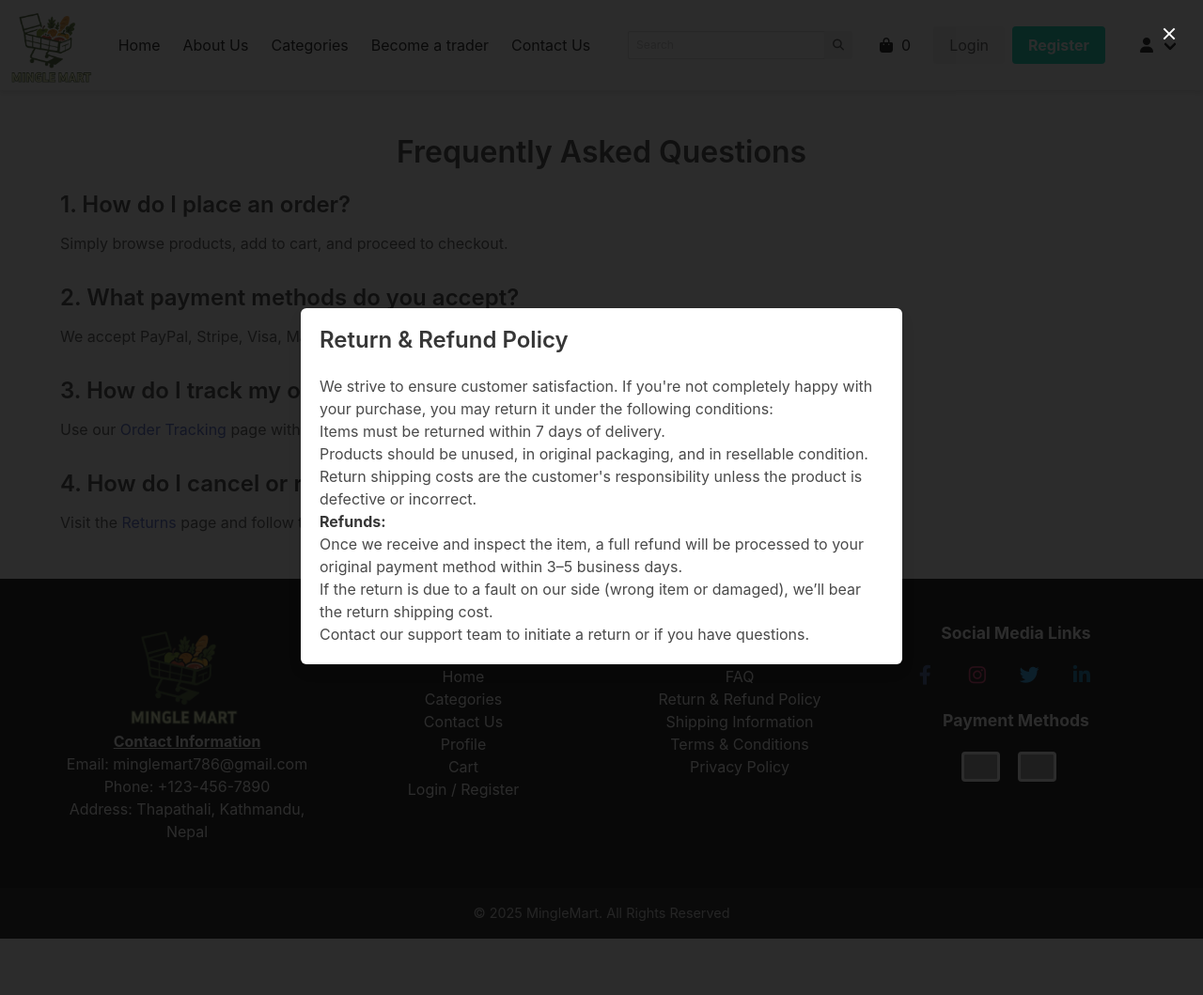
After one commit to mdmohid/MingleMart_Project, a PHP site: the page made by includes/help&support/faq.php in a window 1280 px wide, after a click on "Return & Refund Policy". The commit adds this page. Shown: the whole page at 94% size. Run offline with PHP 8.4, Linux system fonts and the light colour scheme; grey boxes are pictures that could not be loaded.

Commit message:
foooter updatedd

```diff
--- a/includes/footer.php
+++ b/includes/footer.php
@@ -78,32 +78,72 @@
       </div>
 
       <!-- Help -->
+      <!-- <div class="column">
+        <h3 class="title">Help & Support</h3>
+        <ul>
+          <li><a href="../help&support/faq.php">FAQ</a></li>
+          <li><a href="../help&support/returns.php">Return & Refund Policy</a></li>
+          <li><a href="../help&support/shipping.php">Shipping Information</a></li>
+          <li><a href="../help&support/terms.php">Terms & Conditions</a></li>
+          <li><a href="../help&support/privacy.php">Privacy Policy</a></li>
+        </ul>
+      </div> -->
+
+      <!-- Help -->
       <div class="column">
         <h3 class="title">Help & Support</h3>
         <ul>
-          <li><a href="#">FAQ</a></li>
-          <li><a href="#">Return & Refund Policy</a></li>
-          <li><a href="#">Shipping Information</a></li>
-          <li><a href="#">Terms & Conditions</a></li>
-          <li><a href="#">Privacy Policy</a></li>
+          <li><a onclick="openModal('faqModal')">FAQ</a></li>
+          <li><a onclick="openModal('returnModal')">Return & Refund Policy</a></li>
+          <li><a onclick="openModal('shippingModal')">Shipping Information</a></li>
+          <li><a onclick="openModal('termsModal')">Terms & Conditions</a></li>
+          <li><a onclick="openModal('privacyModal')">Privacy Policy</a></li>
         </ul>
       </div>
 
+
+
+
       <!-- Social & Payment -->
       <div class="column">
-        <h3 class="title">Social Media Links</h3>
+        <!-- <h3 class="title">Social Media Links</h3>
         <div class="social-icons">
           <a href="#" style="color: #3b5998;"><i class="fab fa-facebook-f icon"></i></a>
           <a href="#" style="color: #E1306C;"><i class="fab fa-instagram icon"></i></a>
           <a href="#" style="color:#1DA1F2;"><i class="fab fa-twitter icon"></i></a>
           <a href="#" style="color: #0077b5;"><i class="fab fa-linkedin-in icon"></i></a>
+        </div> -->
+
+        <h3 class="title">Social Media Links</h3>
+        <div class="social-icons">
+          <a onclick="openModal('modal-facebook')" style="color: #3b5998;"><i class="fab fa-facebook-f icon"></i></a>
+          <a onclick="openModal('modal-instagram')" style="color: #E1306C;"><i class="fab fa-instagram icon"></i></a>
+          <a onclick="openModal('modal-twitter')" style="color:#1DA1F2;"><i class="fab fa-twitter icon"></i></a>
+          <a onclick="openModal('modal-linkedin')" style="color: #0077b5;"><i class="fab fa-linkedin-in icon"></i></a>
         </div>
+
+
+
         <br>
-        <h3 class="title">Payment Methods</h3>
+        <!-- <h3 class="title">Payment Methods</h3>
         <div class="payment-methods">
           <img src="https://www.paypalobjects.com/webstatic/mktg/logo/pp_cc_mark_111x69.jpg" alt="PayPal">
           <img src="https://logos-world.net/wp-content/uploads/2021/03/Stripe-Logo.png" alt="Stripe">
+        </div> -->
+
+        <h3 class="title">Payment Methods</h3>
+        <div class="payment-methods">
+          <img src="https://www.paypalobjects.com/webstatic/mktg/logo/pp_cc_mark_111x69.jpg"
+            alt="PayPal"
+            style="cursor: pointer;"
+            onclick="openModal('modal-paypal')">
+
+          <img src="https://logos-world.net/wp-content/uploads/2021/03/Stripe-Logo.png"
+            alt="Stripe"
+            style="cursor: pointer;"
+            onclick="openModal('modal-stripe')">
         </div>
+
       </div>
     </div>
   </div>
@@ -112,3 +152,7 @@
 <div class="footer-bottom-dark">
   © 2025 MingleMart. All Rights Reserved
 </div>
+
+<?php include 'help-modals.php' ?>
+<?php include 'social-modals.php' ?>
+<?php include 'payment-modals.php' ?>
--- /dev/null
+++ b/includes/help&support/faq.php
@@ -0,0 +1,20 @@
+<?php include '../header.php'; ?>
+<section class="section">
+  <div class="container">
+    <h1 class="title has-text-centered">Frequently Asked Questions</h1>
+    <div class="content">
+      <h3>1. How do I place an order?</h3>
+      <p>Simply browse products, add to cart, and proceed to checkout.</p>
+
+      <h3>2. What payment methods do you accept?</h3>
+      <p>We accept PayPal, Stripe, Visa, Mastercard, eSewa, and Khalti.</p>
+
+      <h3>3. How do I track my order?</h3>
+      <p>Use our <a href="order-tracking.php">Order Tracking</a> page with your order number.</p>
+
+      <h3>4. How do I cancel or return an order?</h3>
+      <p>Visit the <a href="returns.php">Returns</a> page and follow the instructions.</p>
+    </div>
+  </div>
+</section>
+<?php include '../footer.php'; ?>
--- /dev/null
+++ b/includes/help-modals.php
@@ -0,0 +1,127 @@
+<!-- FAQ Modal -->
+<div id="faqModal" class="modal">
+  <div class="modal-background" onclick="closeModal('faqModal')"></div>
+  <div class="modal-content box">
+    <h4 class="title is-4">Frequently Asked Questions (FAQ)</h4>
+    <p><strong>Q1: How do I place an order?</strong><br>
+      A: Browse our categories, select the product you want, click "Add to Cart", and then proceed to checkout. Follow the steps to enter your details and payment method to complete the order.</p>
+
+    <p><strong>Q2: Can I cancel or modify my order?</strong><br>
+      A: Orders can be modified or canceled within 2 hours of placing them. Please contact our support team immediately via email or phone for assistance.</p>
+
+    <p><strong>Q3: What payment methods are accepted?</strong><br>
+      A: We accept PayPal, Stripe, Visa, Mastercard, and major debit/credit cards.</p>
+
+    <p><strong>Q4: Do you offer international shipping?</strong><br>
+      A: Currently, we only ship within Nepal. International shipping options will be available soon.</p>
+
+    <p><strong>Q5: I didn't receive my order confirmation email. What should I do?</strong><br>
+      A: Please check your spam/junk folder. If not found, contact us and we’ll resend the confirmation email.</p>
+  </div>
+  <button class="modal-close is-large" aria-label="close" onclick="closeModal('faqModal')"></button>
+</div>
+
+
+
+<!-- Return & Refund Modal -->
+<div id="returnModal" class="modal">
+  <div class="modal-background" onclick="closeModal('returnModal')"></div>
+  <div class="modal-content box">
+    <h4 class="title is-4">Return & Refund Policy</h4>
+    <p>We strive to ensure customer satisfaction. If you're not completely happy with your purchase, you may return it under the following conditions:</p>
+
+    <ul>
+      <li>Items must be returned within 7 days of delivery.</li>
+      <li>Products should be unused, in original packaging, and in resellable condition.</li>
+      <li>Return shipping costs are the customer's responsibility unless the product is defective or incorrect.</li>
+    </ul>
+
+    <p><strong>Refunds:</strong></p>
+    <ul>
+      <li>Once we receive and inspect the item, a full refund will be processed to your original payment method within 3–5 business days.</li>
+      <li>If the return is due to a fault on our side (wrong item or damaged), we’ll bear the return shipping cost.</li>
+    </ul>
+
+    <p>Contact our support team to initiate a return or if you have questions.</p>
+  </div>
+  <button class="modal-close is-large" aria-label="close" onclick="closeModal('returnModal')"></button>
+</div>
+
+
+
+<!-- Shipping Info Modal -->
+<div id="shippingModal" class="modal">
+  <div class="modal-background" onclick="closeModal('shippingModal')"></div>
+  <div class="modal-content box">
+    <h4 class="title is-4">Shipping Information</h4>
+    <p>We deliver across Kathmandu and other major cities in Nepal. Orders are typically processed within 1–2 business days.</p>
+
+    <p><strong>Delivery Timeframes:</strong></p>
+    <ul>
+      <li>Inside Kathmandu Valley: 1–3 working days</li>
+      <li>Outside Kathmandu: 3–7 working days depending on location</li>
+    </ul>
+
+    <p><strong>Shipping Charges:</strong></p>
+    <ul>
+      <li>Free shipping on orders over Rs. 2000</li>
+      <li>Standard delivery charge of Rs. 100 on orders below Rs. 2000</li>
+    </ul>
+
+    <p>We’ll send a tracking link to your email/SMS once your order is dispatched.</p>
+  </div>
+  <button class="modal-close is-large" aria-label="close" onclick="closeModal('shippingModal')"></button>
+</div>
+
+
+
+<!-- Terms & Conditions Modal -->
+<div id="termsModal" class="modal">
+  <div class="modal-background" onclick="closeModal('termsModal')"></div>
+  <div class="modal-content box">
+    <h4 class="title is-4">Terms & Conditions</h4>
+    <p>By accessing and using MingleMart, you agree to the following terms and conditions:</p>
+
+    <ul>
+      <li>You must provide accurate account and payment information.</li>
+      <li>You agree not to misuse the website for illegal or fraudulent activities.</li>
+      <li>All content and images on this site are the property of MingleMart and may not be reused without permission.</li>
+      <li>We reserve the right to cancel any order or suspend accounts if fraudulent behavior is suspected.</li>
+    </ul>
+
+    <p>Use of our platform constitutes agreement to these terms. We may update this section periodically.</p>
+  </div>
+  <button class="modal-close is-large" aria-label="close" onclick="closeModal('termsModal')"></button>
+</div>
+
+
+
+<!-- Privacy Policy Modal -->
+<div id="privacyModal" class="modal">
+  <div class="modal-background" onclick="closeModal('privacyModal')"></div>
+  <div class="modal-content box">
+    <h4 class="title is-4">Privacy Policy</h4>
+    <p>Your privacy is very important to us. This policy outlines how we collect, use, and protect your personal information:</p>
+
+    <ul>
+      <li>We collect your name, email, phone, and address solely for order fulfillment and customer support.</li>
+      <li>Your data will never be sold or shared with third parties for marketing purposes.</li>
+      <li>We use secure servers and encrypted payment gateways to protect your information.</li>
+      <li>You can request your data to be deleted from our system at any time by contacting support.</li>
+    </ul>
+
+    <p>By using MingleMart, you agree to this privacy policy. We reserve the right to update it as needed.</p>
+  </div>
+  <button class="modal-close is-large" aria-label="close" onclick="closeModal('privacyModal')"></button>
+</div>
+
+
+<script>
+  function openModal(id) {
+    document.getElementById(id).classList.add('is-active');
+  }
+
+  function closeModal(id) {
+    document.getElementById(id).classList.remove('is-active');
+  }
+</script>
--- /dev/null
+++ b/includes/payment-modals.php
@@ -0,0 +1,33 @@
+<!-- PayPal Modal -->
+<div id="modal-paypal" class="modal">
+  <div class="modal-background" onclick="closeModal('modal-paypal')"></div>
+  <div class="modal-content box has-text-centered">
+    <h3 class="title is-4">Secure Checkout with PayPal</h3>
+    <p>Pay quickly and safely using your PayPal account or credit/debit card via PayPal.</p>
+    <a href="https://www.paypal.com/" class="button is-warning mt-3" target="_blank">Visit PayPal</a>
+  </div>
+  <button class="modal-close is-large" aria-label="close" onclick="closeModal('modal-paypal')"></button>
+</div>
+
+<!-- Stripe Modal -->
+<div id="modal-stripe" class="modal">
+  <div class="modal-background" onclick="closeModal('modal-stripe')"></div>
+  <div class="modal-content box has-text-centered">
+    <h3 class="title is-4">Fast & Easy Payments via Stripe</h3>
+    <p>Use your credit or debit card with industry-leading security powered by Stripe.</p>
+    <a href="https://stripe.com/" class="button is-link mt-3" target="_blank">Visit Stripe</a>
+  </div>
+  <button class="modal-close is-large" aria-label="close" onclick="closeModal('modal-stripe')"></button>
+</div>
+
+
+
+<script>
+  function openModal(id) {
+    document.getElementById(id).classList.add('is-active');
+  }
+
+  function closeModal(id) {
+    document.getElementById(id).classList.remove('is-active');
+  }
+</script>
--- /dev/null
+++ b/includes/social-modals.php
@@ -0,0 +1,55 @@
+<!-- Facebook Modal -->
+<div id="modal-facebook" class="modal">
+  <div class="modal-background" onclick="closeModal('modal-facebook')"></div>
+  <div class="modal-content box has-text-centered">
+    <h3 class="title is-4">Follow us on Facebook</h3>
+    <p>Stay connected with MingleMart on Facebook for the latest updates and offers.</p>
+    <a href="https://www.facebook.com/" class="button is-link mt-3" target="_blank">Visit Facebook</a>
+  </div>
+  <button class="modal-close is-large" aria-label="close" onclick="closeModal('modal-facebook')"></button>
+</div>
+
+<!-- Instagram Modal -->
+<div id="modal-instagram" class="modal">
+  <div class="modal-background" onclick="closeModal('modal-instagram')"></div>
+  <div class="modal-content box has-text-centered">
+    <h3 class="title is-4">Follow us on Instagram</h3>
+    <p>Get inspired by MingleMart's latest photos, stories, and product highlights.</p>
+    <a href="https://www.instagram.com/" class="button is-danger mt-3" target="_blank">Visit Instagram</a>
+  </div>
+  <button class="modal-close is-large" aria-label="close" onclick="closeModal('modal-instagram')"></button>
+</div>
+
+<!-- Twitter Modal -->
+<div id="modal-twitter" class="modal">
+  <div class="modal-background" onclick="closeModal('modal-twitter')"></div>
+  <div class="modal-content box has-text-centered">
+    <h3 class="title is-4">Follow us on Twitter</h3>
+    <p>Get the latest tweets from MingleMart for flash sales and quick tips.</p>
+    <a href="https://twitter.com/" class="button is-info mt-3" target="_blank">Visit Twitter</a>
+  </div>
+  <button class="modal-close is-large" aria-label="close" onclick="closeModal('modal-twitter')"></button>
+</div>
+
+<!-- LinkedIn Modal -->
+<div id="modal-linkedin" class="modal">
+  <div class="modal-background" onclick="closeModal('modal-linkedin')"></div>
+  <div class="modal-content box has-text-centered">
+    <h3 class="title is-4">Connect with us on LinkedIn</h3>
+    <p>Learn more about MingleMart’s journey, team, and job openings.</p>
+    <a href="https://www.linkedin.com/" class="button is-primary mt-3" target="_blank">Visit LinkedIn</a>
+  </div>
+  <button class="modal-close is-large" aria-label="close" onclick="closeModal('modal-linkedin')"></button>
+</div>
+
+
+
+<script>
+  function openModal(id) {
+    document.getElementById(id).classList.add('is-active');
+  }
+
+  function closeModal(id) {
+    document.getElementById(id).classList.remove('is-active');
+  }
+</script>
--- a/trader/butchers.php
+++ b/trader/butchers.php
@@ -121,8 +121,8 @@
                 <p class="has-text-weight-bold">$12.99</p>
                 <p class="has-text-warning">★★★★★</p>
                 <div class="buttons mt-2">
-                  <a href="#" class="button is-small is-link">View Details</a>
-                  <a href="#" class="button is-small is-primary"><i class="fas fa-cart-plus"></i> Add</a>
+                  <a href="product-detail.php" class="button is-small is-link">View Details</a>
+                  <a href="../customer/add-tocart.php" class="button is-small is-primary"><i class="fas fa-cart-plus"></i> Add</a>
                 </div>
               </div>
             </div>
```
Also changed, not shown: customer/add-tocart.php (added, +52 -0 lines), customer/cart.php (+38 -63 lines), includes/help&support/privacy.php (added, +15 -0 lines), includes/help&support/returns.php (added, +16 -0 lines), includes/help&support/shipping.php (added, +15 -0 lines), includes/help&support/terms.php (added, +15 -0 lines), trader/product-detail.php (+46 -43 lines).
